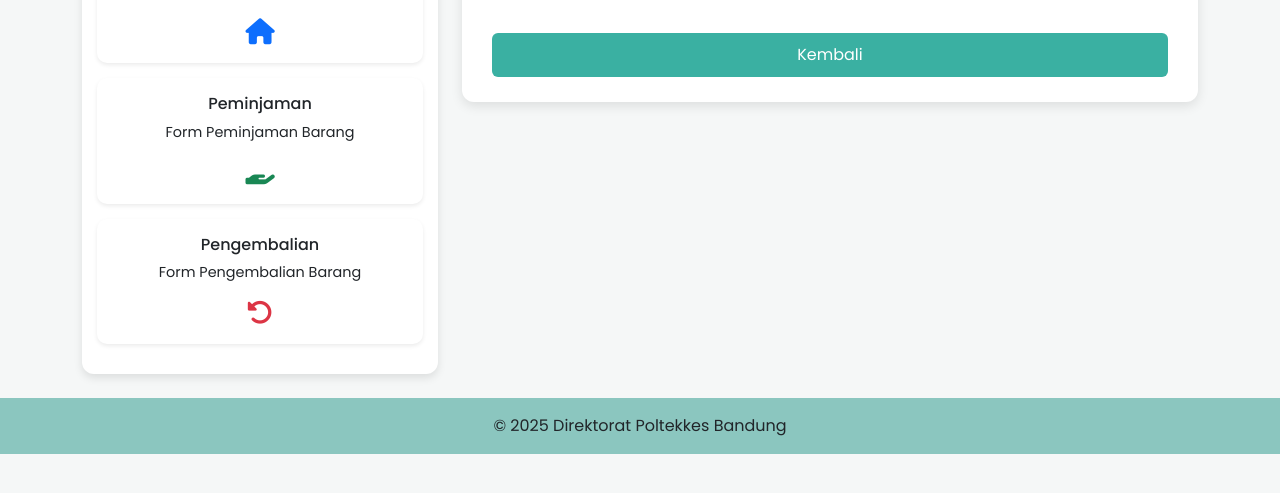
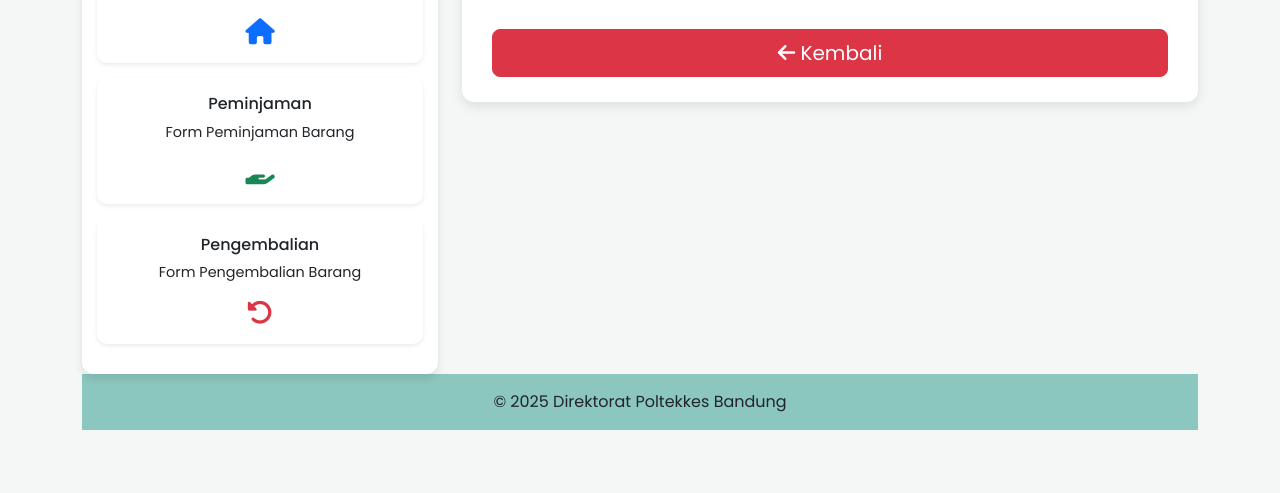
Before and after one commit to indriraaa/Project_Magang, a PHP site: page /riwayat.php in a window 1280 px wide. Shown: the part 231-724 px from the top of the page. Run offline with PHP 8.4, Linux system fonts and the light colour scheme; data that the repository does not hold is empty.

Commit message:
Update riwayat.php

```diff
--- a/riwayat.php
+++ b/riwayat.php
@@ -5,11 +5,10 @@ include "koneksi.php";
 $role = $_SESSION['role'] ?? '';
 $nama = $_SESSION['nama'] ?? '';
 
-// Ambil data peminjaman
 $result = mysqli_query($db, "SELECT p.*, b.nama_barang
                                 FROM peminjaman p
                                 JOIN barang b ON p.kd_barang = b.kd_barang
-                                ORDER BY p.kd_barang DESC");
+                                ORDER BY p.tanggal_pinjam DESC");
 
 // Total stok
 $total_stok = mysqli_fetch_assoc(mysqli_query($db, "SELECT SUM(jumlah) AS total FROM barang"))['total'] ?? 0;
@@ -308,14 +307,18 @@ h2 {
             </tbody>
           </table>
         </div>
-        <a href="beranda.php" class="btn-custom">Kembali</a>
-      </div>
+      <div class="mt-3">
+  <a href="beranda.php" class="btn btn-danger btn-lg w-100">
+    <i class="fa fa-arrow-left"></i> Kembali
+  </a>
+</div>
+
     </div>
 
   </div>
 </div>
 <!-- Footer -->
-<footer class="text-center py-3 mt-auto">
+<footer class="text-center py-3 mt-auto" style="background-color:#8BC6BF; width:100%;">
   <p class="mb-0">&copy; <?= date('Y'); ?> Direktorat Poltekkes Bandung</p>
 </footer>
 
```
